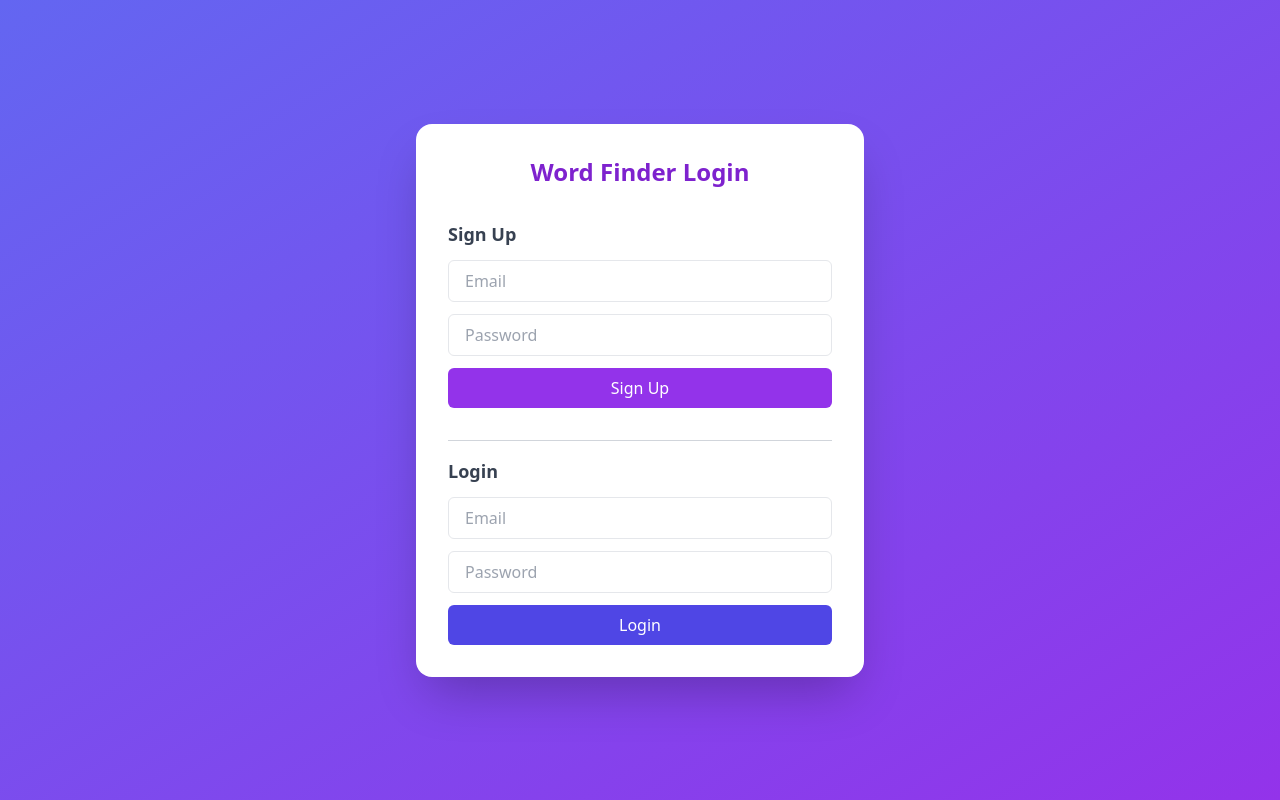
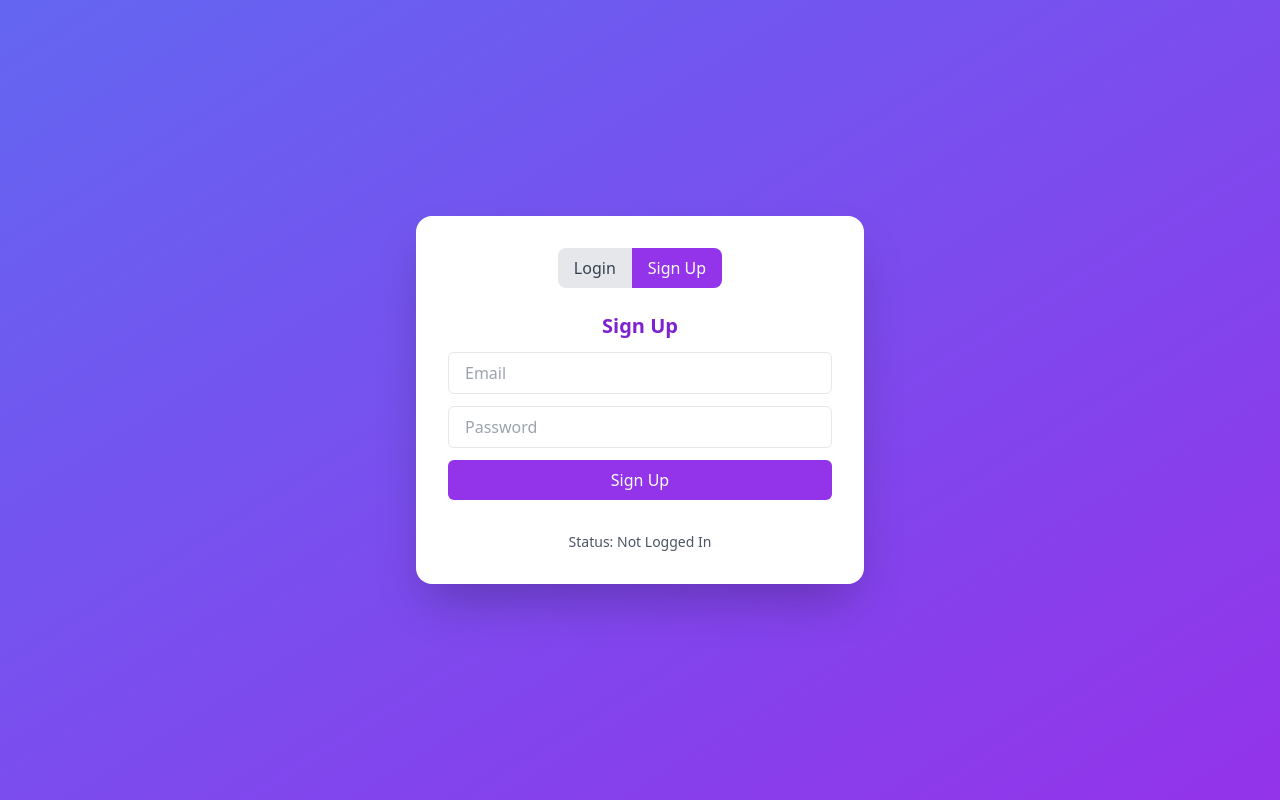
Before and after one commit to Bedanta31/email-otp, a plain HTML site: page index.html in a window 1280 px wide. Both pictures are taken after a click on the button "Sign Up". Drawn offline with nearby package versions, Linux system fonts and the light colour scheme; no server answers.

Commit message:
Update index.html

```diff
--- a/index.html
+++ b/index.html
@@ -8,25 +8,58 @@
 </head>
 <body class="bg-gradient-to-br from-indigo-500 to-purple-600 min-h-screen flex items-center justify-center font-sans">
 
-  <div class="bg-white rounded-2xl shadow-2xl p-8 max-w-md w-full space-y-8">
-    <h1 class="text-2xl font-bold text-center text-purple-700">Word Finder Login</h1>
+  <div class="bg-white rounded-2xl shadow-2xl p-8 max-w-md w-full space-y-6">
 
-    <!-- Sign Up -->
-    <div class="space-y-3">
-      <h2 class="text-lg font-semibold text-gray-700">Sign Up</h2>
-      <input id="email" type="email" placeholder="Email" class="w-full px-4 py-2 border rounded-md focus:outline-none focus:ring-2 focus:ring-purple-500"/>
-      <input id="password" type="password" placeholder="Password" class="w-full px-4 py-2 border rounded-md focus:outline-none focus:ring-2 focus:ring-purple-500"/>
+    <div class="flex justify-center mb-4">
+      <button id="showLogin" class="px-4 py-2 bg-indigo-600 text-white rounded-l-lg">Login</button>
+      <button id="showSignup" class="px-4 py-2 bg-gray-200 text-gray-700 rounded-r-lg">Sign Up</button>
+    </div>
+
+    <!-- Sign Up Form -->
+    <div id="signupForm" class="space-y-3 hidden">
+      <h2 class="text-xl font-semibold text-purple-700 text-center">Sign Up</h2>
+      <input id="email" type="email" placeholder="Email" class="w-full px-4 py-2 border rounded-md"/>
+      <input id="password" type="password" placeholder="Password" class="w-full px-4 py-2 border rounded-md"/>
       <button onclick="signup()" class="w-full bg-purple-600 text-white py-2 rounded-md hover:bg-purple-700">Sign Up</button>
     </div>
 
-    <!-- Login -->
-    <div class="pt-4 border-t border-gray-300 space-y-3">
-      <h2 class="text-lg font-semibold text-gray-700">Login</h2>
-      <input id="loginEmail" type="email" placeholder="Email" class="w-full px-4 py-2 border rounded-md focus:outline-none focus:ring-2 focus:ring-indigo-500"/>
-      <input id="loginPassword" type="password" placeholder="Password" class="w-full px-4 py-2 border rounded-md focus:outline-none focus:ring-2 focus:ring-indigo-500"/>
+    <!-- Login Form -->
+    <div id="loginForm" class="space-y-3">
+      <h2 class="text-xl font-semibold text-indigo-700 text-center">Login</h2>
+      <input id="loginEmail" type="email" placeholder="Email" class="w-full px-4 py-2 border rounded-md"/>
+      <input id="loginPassword" type="password" placeholder="Password" class="w-full px-4 py-2 border rounded-md"/>
       <button onclick="login()" class="w-full bg-indigo-600 text-white py-2 rounded-md hover:bg-indigo-700">Login</button>
     </div>
 
+    <!-- Status -->
+    <div id="status" class="text-sm text-center text-gray-600 pt-2">Status: Not Logged In</div>
+  </div>
+
   <script type="module" src="./auth.js"></script>
+  <script>
+    // Toggle logic
+    const showLogin = document.getElementById("showLogin");
+    const showSignup = document.getElementById("showSignup");
+    const loginForm = document.getElementById("loginForm");
+    const signupForm = document.getElementById("signupForm");
+
+    showLogin.onclick = () => {
+      loginForm.classList.remove("hidden");
+      signupForm.classList.add("hidden");
+      showLogin.classList.replace("bg-gray-200", "bg-indigo-600");
+      showLogin.classList.replace("text-gray-700", "text-white");
+      showSignup.classList.replace("bg-purple-600", "bg-gray-200");
+      showSignup.classList.replace("text-white", "text-gray-700");
+    };
+
+    showSignup.onclick = () => {
+      signupForm.classList.remove("hidden");
+      loginForm.classList.add("hidden");
+      showSignup.classList.replace("bg-gray-200", "bg-purple-600");
+      showSignup.classList.replace("text-gray-700", "text-white");
+      showLogin.classList.replace("bg-indigo-600", "bg-gray-200");
+      showLogin.classList.replace("text-white", "text-gray-700");
+    };
+  </script>
 </body>
 </html>
```
